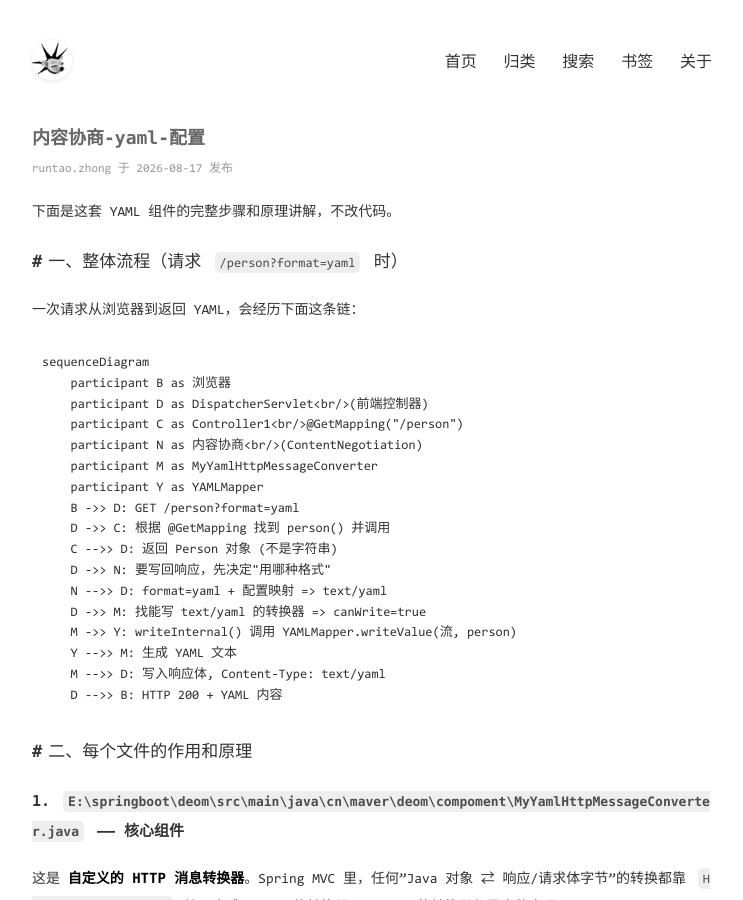
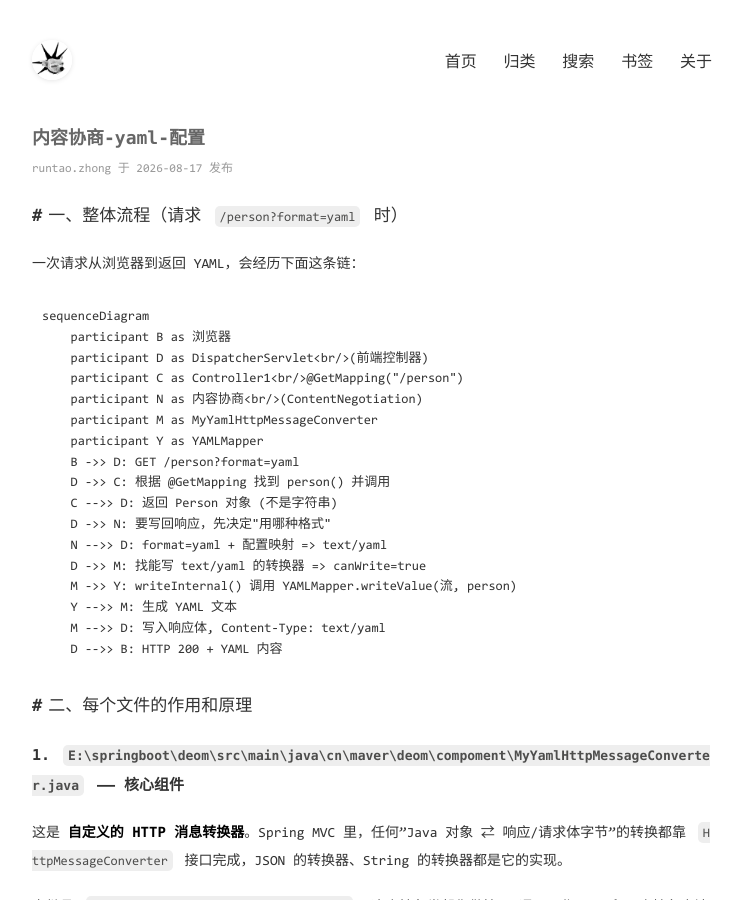
Before and after one commit to zhongruntao/zhongruntao.github.io, a Jekyll site: the page built from _posts/2026-08-17-content-negotiation-yaml.md, in a window 1280 px wide and 900 px high. Shown: the whole window, without its empty margins (268-1011 px from the left). Built offline with Jekyll 4.4.1, drawn with Linux system fonts in a browser that asks for light colours.

Commit message:
docs(post): 更新 YAML 内容协商文章内容
- 移除了关于 YAML 组件完整步骤和原理讲解的冗余描述
- 保留了整体流程的核心内容结构

```diff
--- a/_posts/2026-08-17-content-negotiation-yaml.md
+++ b/_posts/2026-08-17-content-negotiation-yaml.md
@@ -4,7 +4,7 @@ title: 内容协商-yaml-配置
 categories: [ SpringBoot ]
 ---
 
-下面是这套 YAML 组件的完整步骤和原理讲解，不改代码。
+
 
 ## 一、整体流程（请求 `/person?format=yaml` 时）
 
```
